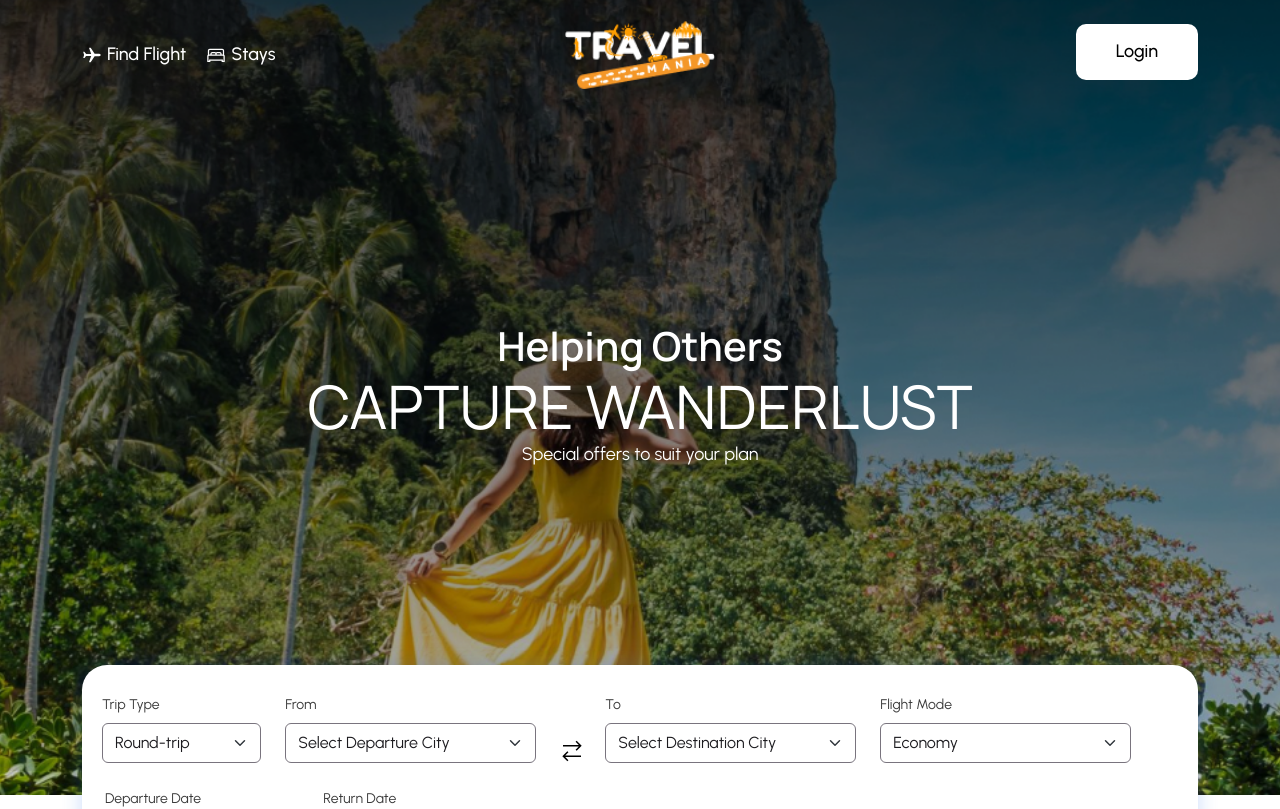
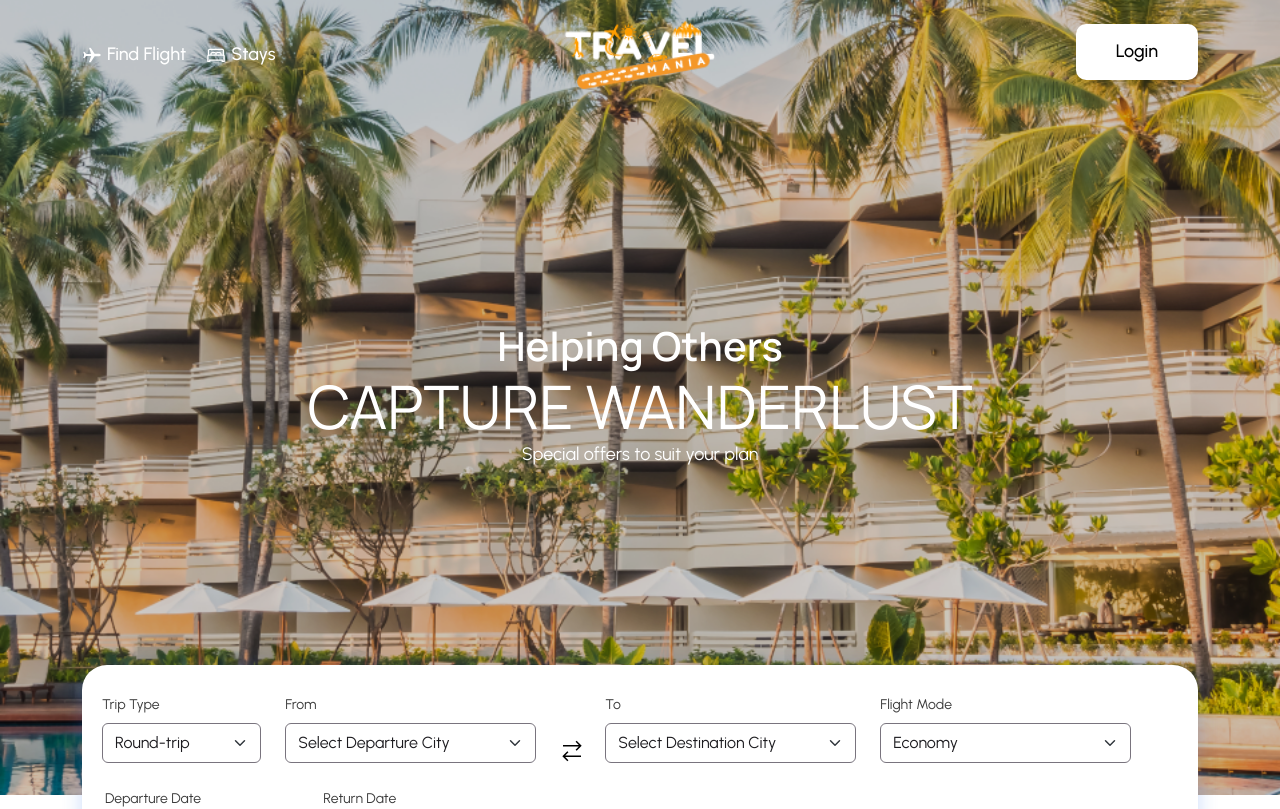
Before and after one commit to afzalimdad9/travel-mania, a Next.js app: page /hotels in a window 1280 px wide. Shown: the top 809 px of the page. Built offline with nearby package versions, Linux system fonts and the light colour scheme.

Commit message:
feat: updated hotels screen

```diff
--- /dev/null
+++ b/src/Components/HotelBanner/index.jsx
@@ -0,0 +1,30 @@
+import Image from "next/image";
+import React from "react";
+
+const index = () => {
+  return (
+    <section className="home-banner-section">
+      <Image
+        src="/images/hotel-banner.png"
+        width={1300}
+        height={800}
+        alt="banner-img"
+      />
+      <div className="home_banner-mn">
+        <div className="container">
+          <div className="row">
+            <div className="col-md-12">
+              <div className="home_banner-txt">
+                <h4>Helping Others</h4>
+                <h1>Capture Wanderlust</h1>
+                <p>Special offers to suit your plan</p>
+              </div>
+            </div>
+          </div>
+        </div>
+      </div>
+    </section>
+  );
+};
+
+export default index;
--- a/src/pages/hotels.jsx
+++ b/src/pages/hotels.jsx
@@ -1,33 +1,24 @@
-import LocationCard from "../Components/LocationCard";
-import { Inter } from "next/font/google";
 import Head from "next/head";
 import BannerForm from "../Components/BannerForm/BannerForm";
-import CounterCard from "../Components/CounterCard";
-import DestinationCard from "../Components/DestinationCard";
-import FlightCard from "../Components/FlightCard";
-import HomeBanner from "../Components/HomeBanner";
+import HotelBanner from "../Components/HotelBanner";
 import HotelBook from "../Components/HotelBook";
-import PlaneTrip from "../Components/PlaneTrip/PlaneTrip";
 import Layout from "../layout/index";
+import LatestTravelBlog from "../Components/Blog";
 
 const hotels = () => {
   return (
     <>
       <Head>
-        <title>Hotel</title>
+        <title>Hotels</title>
         <meta name="description" content="Generated by create next app" />
         <meta name="viewport" content="width=device-width, initial-scale=1" />
         <link rel="icon" href="/favicon.ico" />
       </Head>
       <Layout>
-        <HomeBanner />
+        <HotelBanner />
         <BannerForm />
-        <PlaneTrip />
         <HotelBook />
-        <DestinationCard />
-        <CounterCard />
-        <FlightCard />
-        <LocationCard />
+        <LatestTravelBlog />
       </Layout>
     </>
   );
```
Also changed, not shown: public/images/hotel-banner.png (added).
